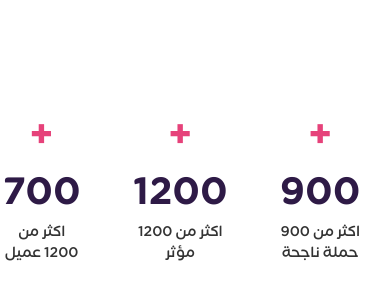
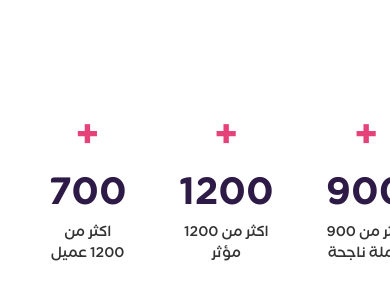
Before and after one commit to alzeqri1997/moather-landing-page, a Next.js app: page / in a window 390 px wide. Shown: the part 2360-2660 px from the top of the page. Built offline with nearby package versions, Linux system fonts and the light colour scheme.

Commit message:
responsive breakpoint xl to 1xl

```diff
--- a/components/Ad/Ads.jsx
+++ b/components/Ad/Ads.jsx
@@ -37,7 +37,7 @@ const Ads = () => {
         </div>
 
       </div>
-      <div className=" pr-[140px] mb-[70px]" >
+      <div className=" pr-[80px] 1xl:pr-[140px] mb-[70px]" >
 
         <Swiper slidesPerView={4} dir="rtl" loop={true} navigation={{
           prevEl: navigationPrevRef.current,
--- a/components/Analytics/Analytics.jsx
+++ b/components/Analytics/Analytics.jsx
@@ -5,7 +5,7 @@ import ReactVisibilitySensor from 'react-visibility-sensor'
 const Analytics = () => {
   return (
     <section className='container my-[70px] ' >
-      <div className="flex gap-[296px] items-center" >
+      <div className="flex gap-[250px] 1xl:gap-[296px] items-center" >
         <div>
           <h2 className="text-[1.6rem] text-[#E6427A] " >احصائيات</h2>
           <h1 className="text-[3.8rem] text-[#2E1A46] font-shamel-bold " >تعرف على</h1>
--- a/components/Articles/Articles.jsx
+++ b/components/Articles/Articles.jsx
@@ -10,7 +10,7 @@ const Articles = () => {
         <h2 className="text-[1.6rem] text-[#E6427A]" >المدونة</h2>
         <h1 className="text-[3.8rem] text-[#2E1A46] font-shamel-bold  " >تابع اخر مقالاتنا</h1>
       </div>
-      <div className="grid grid-cols-3 place-items-center">
+      <div className="grid grid-cols-3 gap-[10px] 1xl:gap-0 place-items-center">
         <div>
           <img className="w-[358px] h-[352px]" src={photo3.src} alt="image photo" />
           <div className="bg-white drop-shadow-shadow-bg rounded-[6px] max-w-[325px] mx-auto -translate-y-[71px] " >
```
